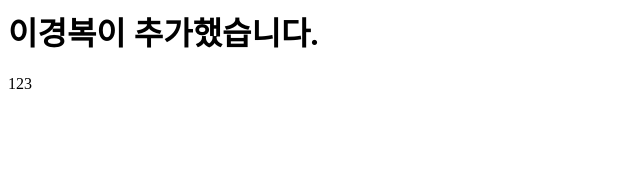
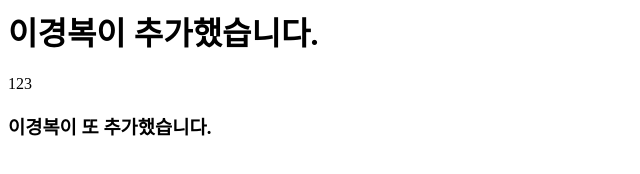
Before and after one commit to APD-Kim/Team_Project2, a plain HTML site: page index.html in a window 1280 px wide. Shown: the whole page, without its empty margins (0-640 px from the left). Drawn offline with Linux system fonts and the light colour scheme.

```diff
--- a/index.html
+++ b/index.html
@@ -1,3 +1,4 @@
 <h1>이경복이 추가했습니다.</h1>
 
 123
+<h3>이경복이 또 추가했습니다.</h3>
```
